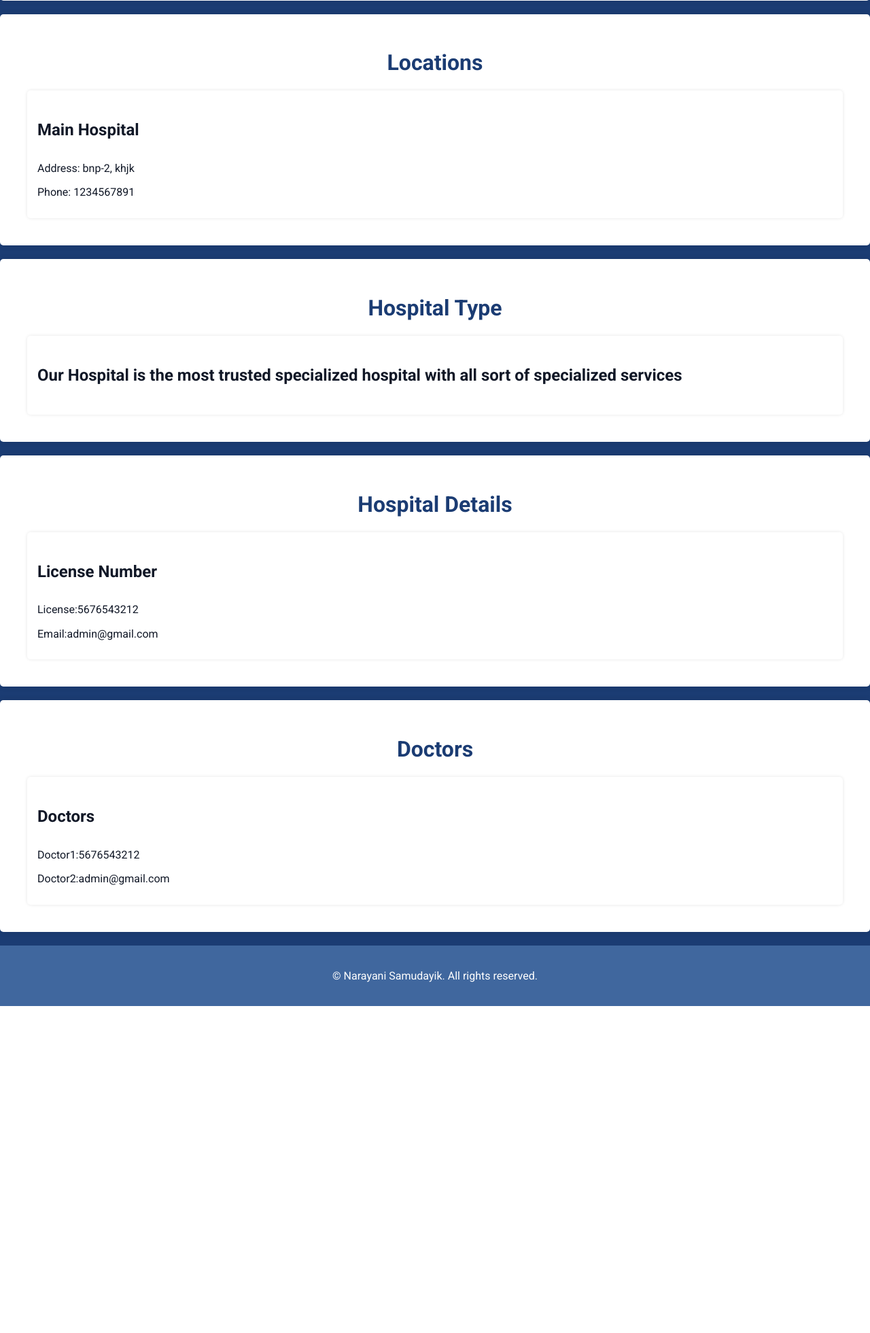
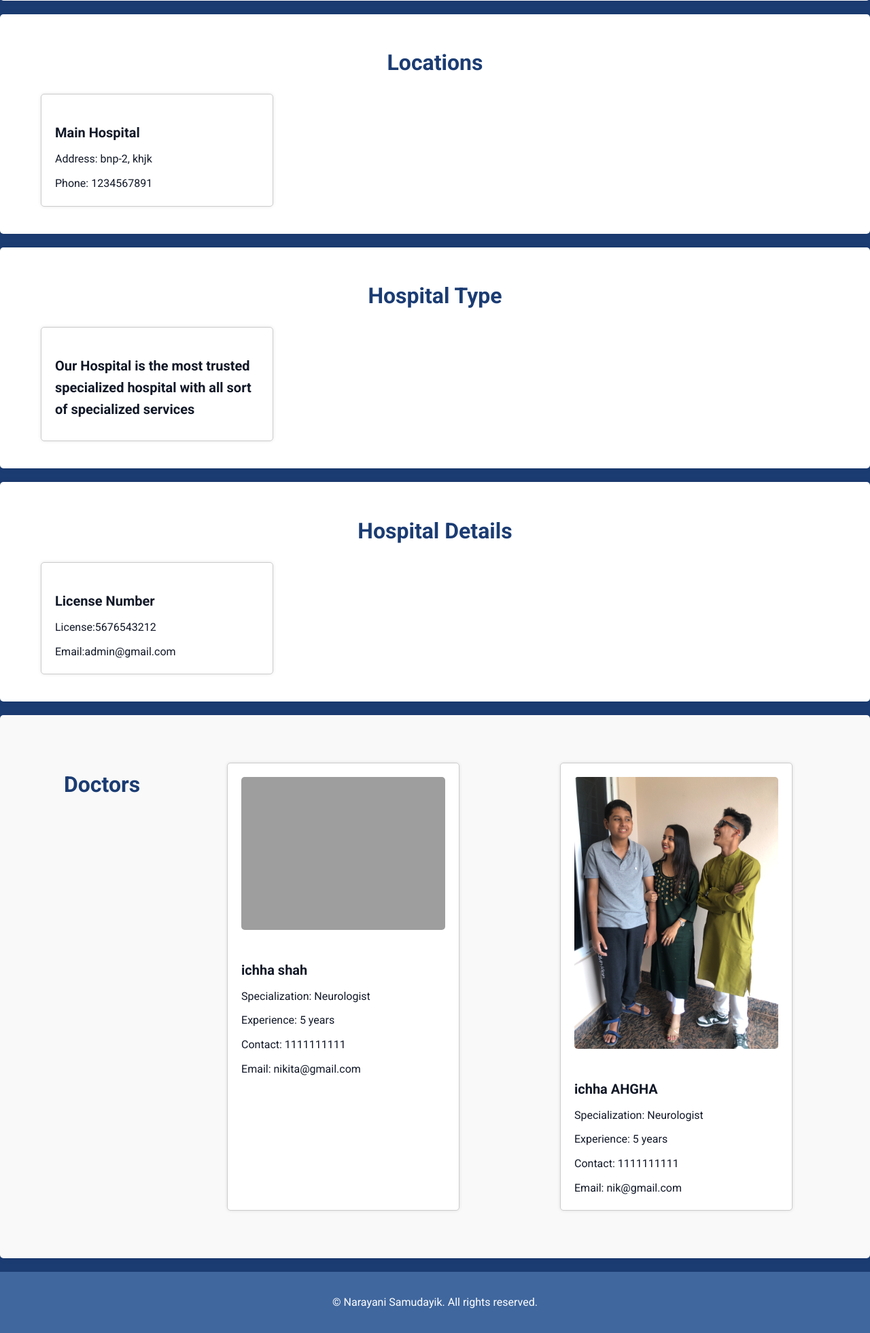
Before and after one commit to bidishacpg/MEDIQ-main, a Django app: page /hospage/13 in a window 1280 px wide. Shown: the part 504-2465 px from the top of the page at 68% size. Before the commit the page ends 1984 px from the top, so only its background shows below. Run offline with Django 5.2, Linux system fonts and the light colour scheme; data comes from the database, SQL or seed files in the repository; both versions use the stored data as it was after the commit; grey boxes are pictures that could not be loaded.

Commit message:
hhfjkdnfs

```diff
--- a/mediq/docreg/models.py
+++ b/mediq/docreg/models.py
@@ -1,5 +1,6 @@
 from django.db import models
 from tinymce.models import HTMLField
+
 class Docreg(models.Model):
     id = models.AutoField(primary_key=True)
     fullname=models.CharField(max_length=50)
--- a/mediq/mediq/views.py
+++ b/mediq/mediq/views.py
@@ -144,13 +144,14 @@ def doctorprofile(request,id):
     }
     return render(request, 'doctorprofile.html',data)
 
-def hospage(request,id):
+def hospage(request, id):
     hosplist = Hospreg.objects.get(id=id)
-    data={
-        'hosplist':hosplist
+    doctors = Docreg.objects.filter(workplace=hosplist.hospital_name)  # Filter doctors by workplace
+    data = {
+        'hosplist': hosplist,
+        'doctors': doctors
     }
-    return render(request, 'hospage.html',data)
-      # Assuming you have only one hospita
+    return render(request, 'hospage.html', data)
 
 def patlogin(request):
     error_message = None
--- /dev/null
+++ b/mediq/static/hospage.css
@@ -0,0 +1,177 @@
+:root {
+    --primary-color: #1B3C73;
+    --primary-color-dark: #40679E;
+    --text-dark: #111827;
+    --text-light: #6b7280;
+    --white: #ffffff;
+  }
+
+  body {
+      font-family: 'Roboto', sans-serif;
+      line-height: 1.6;
+      margin: 0;
+      padding: 0;
+      background-color: var(--primary-color);
+      color: var(--text-dark);
+  }
+
+  header {
+      background: var(--white);
+      color: var(--primary-color);
+      padding: 1rem 0;
+      text-align: center;
+  }
+
+  header h1 {
+      margin: 0;
+      font-size: 2.5rem;
+  }
+
+  nav ul {
+      list-style: none;
+      padding: 0;
+      margin: 1rem 0;
+      text-align: center;
+  }
+
+  nav ul li {
+      display: inline;
+      margin: 0 15px;
+  }
+
+  nav ul li a {
+      color: var(--text-light);
+      text-decoration: none;
+      font-size: 1.2rem;
+  }
+
+  .section {
+      padding: 20px;
+      margin: 20px 0;
+      background: var(--white);
+      border-radius: 5px;
+      box-shadow: 0 0 10px rgba(0,0,0,0.1);
+  }
+
+  .section h2 {
+      color: var(--primary-color);
+      font-size: 2rem;
+      margin-bottom: 15px;
+      text-align: center;
+  }
+
+  .container {
+      max-width: 1200px;
+      margin: 0 auto;
+      padding: 0 20px;
+  }
+  .profile-header {
+    text-align: center;
+    margin-bottom: 30px; /* Add margin for separation */
+}
+
+.profile-header img {
+    width: 150px;
+    height: 150px;
+    border-radius: 50%;
+    margin-top: 20px;
+    border: 4px solid var(--primary-color);
+}
+
+.profile-details {
+    margin-top: 30px;
+}
+
+  .card {
+      background: var(--white);
+      padding: 15px;
+      margin-bottom: 20px;
+      border-radius: 5px;
+      box-shadow: 0 0 5px rgba(0,0,0,0.1);
+      transition: transform 0.2s;
+  }
+
+  .card:hover {
+      transform: scale(1.05);
+  }
+
+  .card h3 {
+      color: var(--text-dark);
+      font-size: 1.5rem;
+  }
+
+  .card p, .card ul {
+      margin: 10px 0;
+  }
+
+  .card ul {
+      list-style: none;
+      padding: 0;
+  }
+
+  .card ul li {
+      background: var(--primary-color-dark);
+      color: var(--white);
+      padding: 5px 10px;
+      border-radius: 3px;
+      margin-bottom: 5px;
+  }
+
+  footer {
+      background: var(--primary-color-dark);
+      color: var(--white);
+      text-align: center;
+      padding: 1rem 0;
+  }
+
+  @media (max-width: 768px) {
+      nav ul {
+          display: block;
+      }
+      nav ul li {
+          display: block;
+          margin: 10px 0;
+      }
+  }
+
+  /* CSS for Doctors Section */
+#doctors {
+    padding: 50px 0; /* Add padding for better spacing */
+    background-color: #f9f9f9; /* Add a light background color */
+}
+
+#doctors .container {
+    display: flex;
+    flex-wrap: wrap;
+    justify-content: space-around; /* Arrange cards in the center */
+}
+
+.card {
+    width: 300px; /* Set width for each card */
+    margin: 20px; /* Add margin around each card */
+    padding: 20px; /* Add padding inside each card */
+    border: 1px solid #ccc; /* Add a border to each card */
+    border-radius: 5px; /* Add border radius for rounded corners */
+    background-color: #fff; /* Add a white background color */
+}
+
+.card img {
+    width: 100%; /* Make the image inside the card fill its container */
+    height: auto; /* Maintain aspect ratio of the image */
+    border-radius: 5px; /* Add border radius for rounded corners */
+    margin-bottom: 15px; /* Add margin below the image */
+}
+
+.card h3 {
+    font-size: 20px; /* Increase font size for heading */
+    margin-bottom: 10px; /* Add margin below the heading */
+}
+
+.card p {
+    margin-bottom: 5px; /* Add margin below each paragraph */
+    font-size: 16px; /* Set font size for paragraphs */
+}
+
+.card p:last-child {
+    margin-bottom: 0; /* Remove margin bottom for the last paragraph */
+}
--- a/mediq/static/hosppagee.css
+++ /dev/null
@@ -1,135 +0,0 @@
-:root {
-    --primary-color: #1B3C73;
-    --primary-color-dark: #40679E;
-    --text-dark: #111827;
-    --text-light: #6b7280;
-    --white: #ffffff;
-  }
-
-  body {
-      font-family: 'Roboto', sans-serif;
-      line-height: 1.6;
-      margin: 0;
-      padding: 0;
-      background-color: var(--primary-color);
-      color: var(--text-dark);
-  }
-
-  header {
-      background: var(--white);
-      color: var(--primary-color);
-      padding: 1rem 0;
-      text-align: center;
-  }
-
-  header h1 {
-      margin: 0;
-      font-size: 2.5rem;
-  }
-
-  nav ul {
-      list-style: none;
-      padding: 0;
-      margin: 1rem 0;
-      text-align: center;
-  }
-
-  nav ul li {
-      display: inline;
-      margin: 0 15px;
-  }
-
-  nav ul li a {
-      color: var(--text-light);
-      text-decoration: none;
-      font-size: 1.2rem;
-  }
-
-  .section {
-      padding: 20px;
-      margin: 20px 0;
-      background: var(--white);
-      border-radius: 5px;
-      box-shadow: 0 0 10px rgba(0,0,0,0.1);
-  }
-
-  .section h2 {
-      color: var(--primary-color);
-      font-size: 2rem;
-      margin-bottom: 15px;
-      text-align: center;
-  }
-
-  .container {
-      max-width: 1200px;
-      margin: 0 auto;
-      padding: 0 20px;
-  }
-  .profile-header {
-    text-align: center;
-    margin-bottom: 30px; /* Add margin for separation */
-}
-
-.profile-header img {
-    width: 150px;
-    height: 150px;
-    border-radius: 50%;
-    margin-top: 20px;
-    border: 4px solid var(--primary-color);
-}
-
-.profile-details {
-    margin-top: 30px;
-}
-
-  .card {
-      background: var(--white);
-      padding: 15px;
-      margin-bottom: 20px;
-      border-radius: 5px;
-      box-shadow: 0 0 5px rgba(0,0,0,0.1);
-      transition: transform 0.2s;
-  }
-
-  .card:hover {
-      transform: scale(1.05);
-  }
-
-  .card h3 {
-      color: var(--text-dark);
-      font-size: 1.5rem;
-  }
-
-  .card p, .card ul {
-      margin: 10px 0;
-  }
-
-  .card ul {
-      list-style: none;
-      padding: 0;
-  }
-
-  .card ul li {
-      background: var(--primary-color-dark);
-      color: var(--white);
-      padding: 5px 10px;
-      border-radius: 3px;
-      margin-bottom: 5px;
-  }
-
-  footer {
-      background: var(--primary-color-dark);
-      color: var(--white);
-      text-align: center;
-      padding: 1rem 0;
-  }
-
-  @media (max-width: 768px) {
-      nav ul {
-          display: block;
-      }
-      nav ul li {
-          display: block;
-          margin: 10px 0;
-      }
-  }
--- a/mediq/templates/hospage.html
+++ b/mediq/templates/hospage.html
@@ -4,7 +4,7 @@
     <meta charset="UTF-8">
     <meta name="viewport" content="width=device-width, initial-scale=1.0">
     <title>{{ hosplist.hospital_name }}</title>
-    <link rel="stylesheet" href="/static/hosppagee.css">
+    <link rel="stylesheet" href="/static/hospage.css">
     <link href="https://fonts.googleapis.com/css2?family=Roboto:wght@400;700&display=swap" rel="stylesheet">
 </head>
 <body>
@@ -68,12 +68,16 @@
     <section id="doctors" class="section">
         <div class="container">
             <h2>Doctors</h2>
+            {% for doctor in doctors %}
             <div class="card">
-                <h3>Doctors</h3>
-                <p>Doctor1:{{ hosplist.license }}</p>
-                <p>Doctor2:{{ hosplist.email }}</p>
+                <img src="{{ doctor.photo.url }}" alt="{{ doctor.fullname }}">
+                <h3>{{ doctor.fullname }}</h3>
+                <p>Specialization: {{ doctor.specialization }}</p>
+                <p>Experience: {{ doctor.experience }} years</p>
+                <p>Contact: {{ doctor.workContact }}</p>
+                <p>Email: {{ doctor.email }}</p>
             </div>
-            <!-- You can repeat the above div structure for other branches if needed -->
+            {% endfor %}
         </div>
     </section>
 
```
Also changed, not shown: mediq/templates/docregister.html (+6 -5 lines), mediq/db.sqlite3, mediq/media/media/IMG_1874.JPG (added), mediq/media/media/IMG_1874_vymbwhe.JPG (added), mediq/media/media/IMG_6957_-_Copy.JPG (added), 10 other files.
